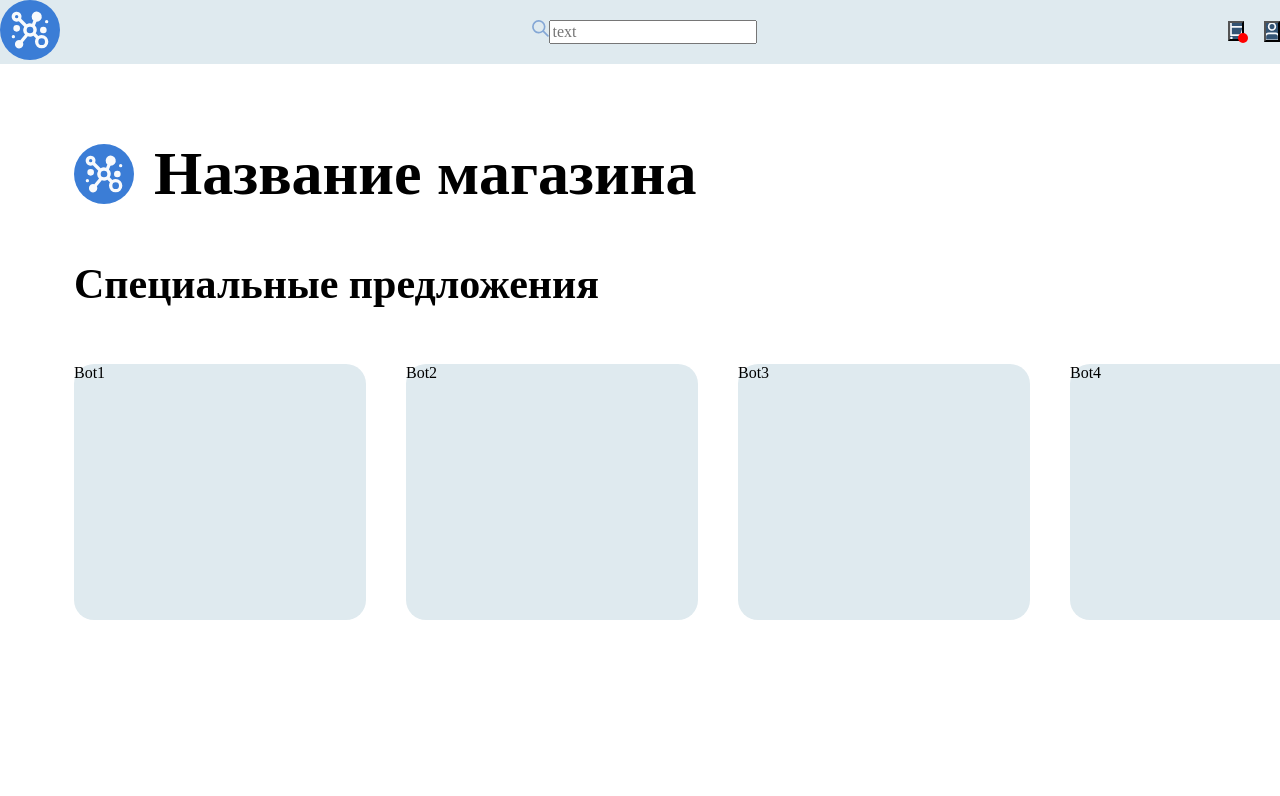
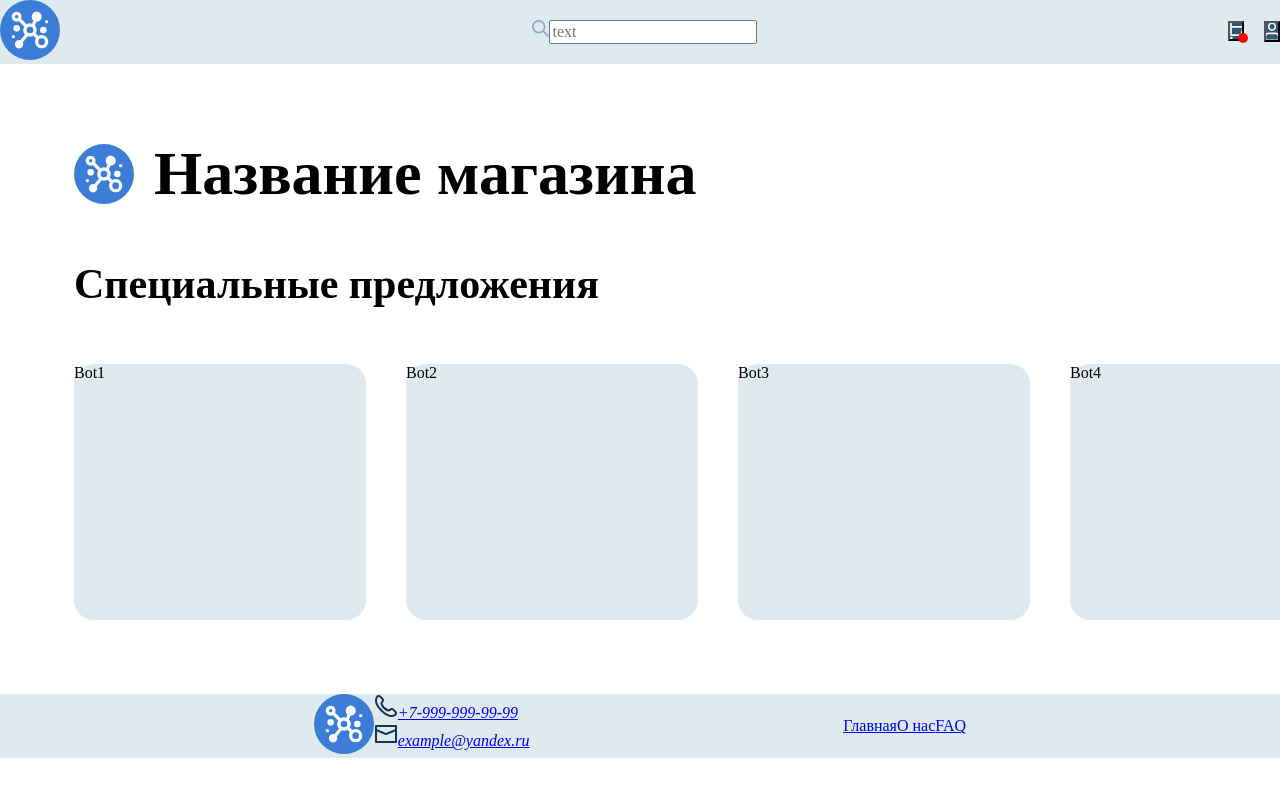
Before and after one commit to Marketplace-telegram-bots-for-transport/frontend, a React (Create React App) app: page / in a window 1280 px wide. Shown: the top 796 px of the page. Built offline with nearby package versions, Linux system fonts and the light colour scheme.

Commit message:
feat(footer): added new component - footer

```diff
--- a/src/components/App/App.jsx
+++ b/src/components/App/App.jsx
@@ -3,6 +3,7 @@ import { Route, Routes } from 'react-router-dom';
 
 import Header from '../Header/Header';
 import Main from '../Main/Main';
+import Footer from '../Footer/Footer';
 
 const App = () => {
   const [isLoggedIn /* , setIsLoggedIn */] = useState(false);
@@ -19,7 +20,7 @@ const App = () => {
                 isLoggedIn={isLoggedIn}
               />
               <Main />
-              {/* <Footer /> */}
+              <Footer />
             </>
           }
         />
--- /dev/null
+++ b/src/components/Footer/Footer.jsx
@@ -0,0 +1,67 @@
+import { Link } from 'react-router-dom';
+
+import styles from './Footer.module.scss';
+
+import logo from '../../images/logo-min.svg';
+import phone from '../../images/phone-min.svg';
+import email from '../../images/email-min.svg';
+
+function Footer() {
+  return (
+    <footer className={styles.footer}>
+      <div className={styles.footer__container}>
+        <div className={styles.footer__container_address}>
+          <Link className={styles.footer__link} to='/'>
+            <img
+              className={styles.footer__logo}
+              src={logo}
+              alt='Логотип сайта'
+            />
+          </Link>
+          <address className={styles.footer__contacts}>
+            <div className={styles.footer__contacts_phone}>
+              <img
+                className={styles.footer__contacts_phone_image}
+                src={phone}
+                alt='Телефон'
+              />
+              <a
+                className={styles.footer__contacts_phone_link}
+                href='tel:+79999999999'
+              >
+                +7-999-999-99-99
+              </a>
+            </div>
+            <div className={styles.footer__contacts_email}>
+              <img
+                className={styles.footer__contacts_email_image}
+                src={email}
+                alt='Конверт'
+              />
+              <a
+                className={styles.footer__contacts_email_link}
+                href='mailto:mail@example.com'
+              >
+                example@yandex.ru
+              </a>
+            </div>
+          </address>
+        </div>
+
+        <nav className={styles.footer__link}>
+          <Link className={styles.footer__link_navigate} href='/'>
+            Главная
+          </Link>
+          <Link className={styles.footer__link_navigate} href='/'>
+            О нас
+          </Link>
+          <Link className={styles.footer__link_navigate} href='/'>
+            FAQ
+          </Link>
+        </nav>
+      </div>
+    </footer>
+  );
+}
+
+export default Footer;
--- /dev/null
+++ b/src/components/Footer/Footer.module.scss
@@ -0,0 +1,15 @@
+.footer {
+  max-width: 1292px;
+  margin: 0 auto;
+  background-color: #dfeaef;
+
+  &__container {
+    display: flex;
+    justify-content: space-evenly;
+    align-items: center;
+  }
+
+  &__container_address {
+    display: flex;
+  }
+}
```
